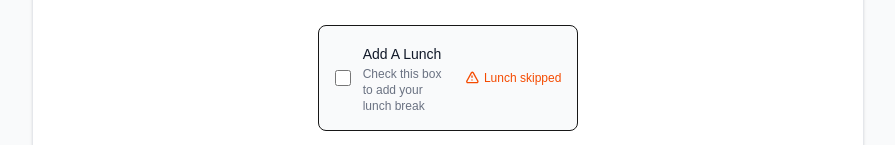
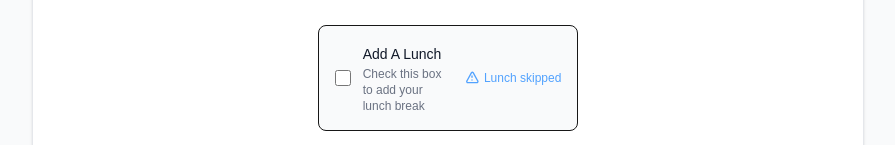
Before and after one commit to changerate/shiftlytics, a Next.js app: page /addShift in a window 1280 px wide. Shown: the part 807-952 px from the top of the page, without its empty margins (192-1087 px from the left). Built offline with nearby package versions, Linux system fonts and the light colour scheme; no server answers.

Commit message:
changed Skipped Lunch color

```diff
--- a/src/app/addShift/components/addShiftPage.js
+++ b/src/app/addShift/components/addShiftPage.js
@@ -167,7 +167,7 @@ export default function AddShiftPage() {
                             <p className="text-xs text-gray-500">Check this box to add your lunch break</p>
                         </label>
                         {! shiftData.addLunch && (
-                            <div className="flex items-center space-x-1 text-orange-600">
+                            <div className="flex items-center space-x-1 text-blue-400">
                                 <svg className="w-4 h-4" fill="none" stroke="currentColor" viewBox="0 0 24 24">
                                     <path strokeLinecap="round" strokeLinejoin="round" strokeWidth={2} d="M12 9v2m0 4h.01m-6.938 4h13.856c1.54 0 2.502-1.667 1.732-2.5L13.732 4c-.77-.833-1.664-.833-2.464 0L4.35 16.5c-.77.833.192 2.5 1.732 2.5z" />
                                 </svg>
```
